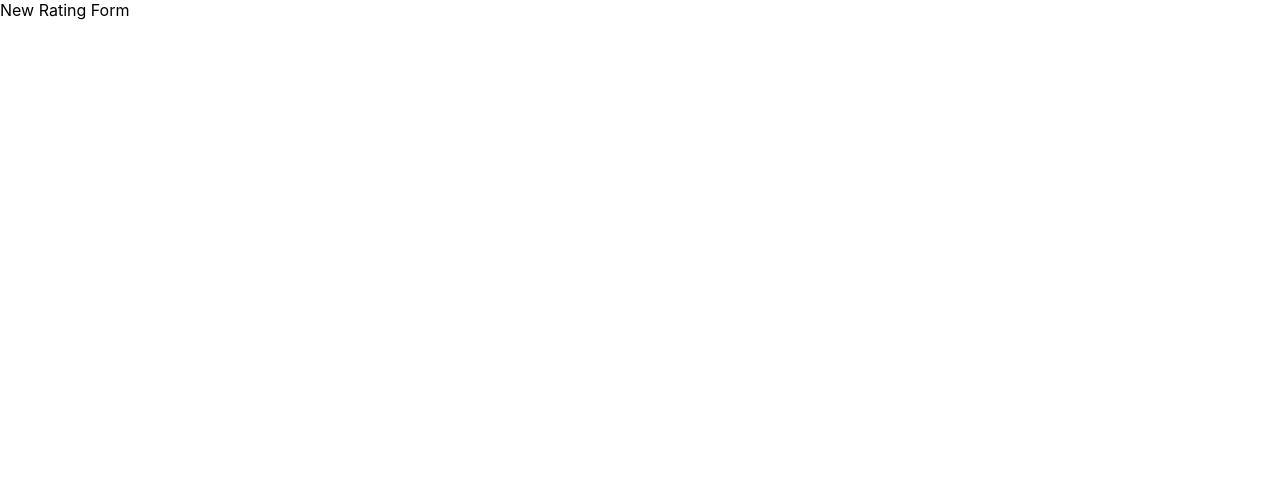
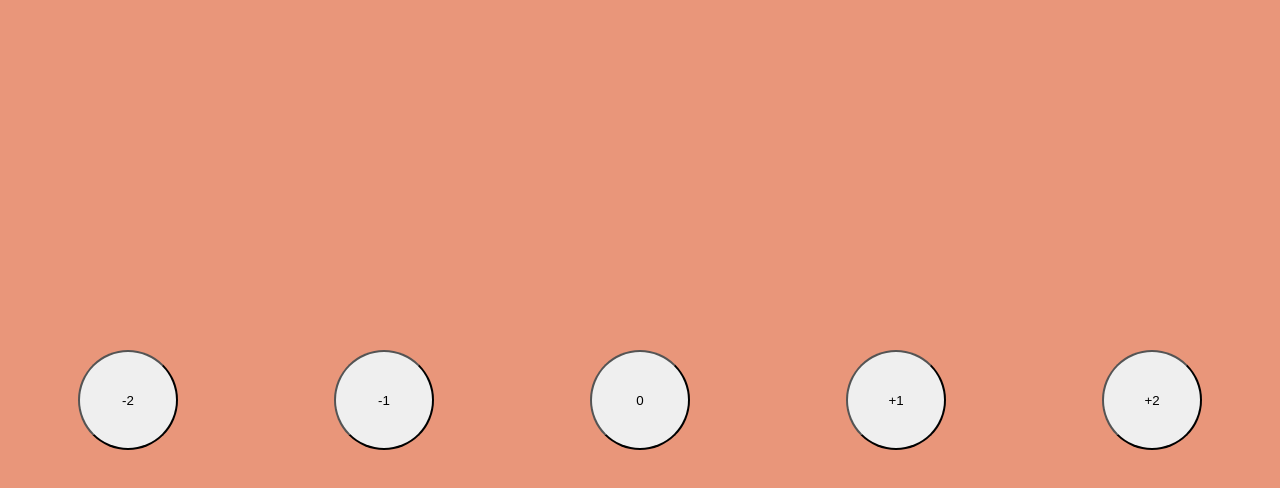
Before and after one commit to MandyGan/Mood-Track-App, a React (Create React App) app: page / in a window 1280 px wide. Both pictures are taken after a click on the button "log". Shown: the top 488 px of the page. Built offline with nearby package versions, Linux system fonts and the light colour scheme.

Commit message:
Add rating form and view report page

```diff
--- a/src/App.js
+++ b/src/App.js
@@ -1,9 +1,11 @@
 import { useState } from "react";
 import "./App.css";
-import { HomeScreen } from "./components";
+import { HomeScreen, NewRatingForm, ViewReport } from "./components";
 import { APP_STATES } from "./utils/constants";
+
 function App() {
   const [currentScreen, setCurrentScreen] = useState(APP_STATES.home);
+  const [ratings, setRatings] = useState([1, 2, -1, 0]);
 
   return (
     <div className="appContainer">
@@ -11,9 +13,16 @@ function App() {
         <HomeScreen setCurrentScreen={setCurrentScreen} />
       ) : null}
 
-      {currentScreen === APP_STATES.newRating ? "New Rating Form" : null}
+      {currentScreen === APP_STATES.newRating ? (
+        <NewRatingForm
+          setRatings={setRatings}
+          setCurrentScreen={setCurrentScreen}
+        />
+      ) : null}
 
-      {currentScreen === APP_STATES.viewReport ? "Report Goes Here" : null}
+      {currentScreen === APP_STATES.viewReport ? (
+        <ViewReport ratings={ratings} setCurrentScreen={setCurrentScreen} />
+      ) : null}
     </div>
   );
 }
--- a/src/components/HomeScreen.css
+++ b/src/components/HomeScreen.css
@@ -7,8 +7,8 @@
     gap: 150px;
   }
   .homeButton {
-    height: 100px;
-    width: 100px;
+    height: 150px;
+    width: 150px;
     border-radius: 50%;
     border: none;
   }
--- /dev/null
+++ b/src/components/NewRatingForm.css
@@ -0,0 +1,13 @@
+
+.newRatingForm {
+    background-color: darksalmon;
+    height: 100%;
+    display: flex;
+    align-items: center;
+    justify-content: space-around;
+  }
+.emojiButton {
+    height: 100px;
+    width: 100px;
+    border-radius: 50%;
+}
--- /dev/null
+++ b/src/components/NewRatingForm.js
@@ -0,0 +1,54 @@
+import { APP_STATES } from "../utils/constants";
+import "./NewRatingForm.css";
+
+export const NewRatingForm = ({ setRatings, setCurrentScreen }) => {
+  return (
+    <div className="newRatingForm">
+      <button
+        className="emojiButton"
+        onClick={() => {
+          setRatings((ratings) => [...ratings, -2]);
+          setCurrentScreen(APP_STATES.home);
+        }}
+      >
+        -2
+      </button>
+      <button
+        className="emojiButton"
+        onClick={() => {
+          setRatings((ratings) => [...ratings, -1]);
+          setCurrentScreen(APP_STATES.home);
+        }}
+      >
+        -1
+      </button>
+      <button
+        className="emojiButton"
+        onClick={() => {
+          setRatings((ratings) => [...ratings, 0]);
+          setCurrentScreen(APP_STATES.home);
+        }}
+      >
+        0
+      </button>
+      <button
+        className="emojiButton"
+        onClick={() => {
+          setRatings((ratings) => [...ratings, 1]);
+          setCurrentScreen(APP_STATES.home);
+        }}
+      >
+        +1
+      </button>
+      <button
+        className="emojiButton"
+        onClick={() => {
+          setRatings((ratings) => [...ratings, 2]);
+          setCurrentScreen(APP_STATES.home);
+        }}
+      >
+        +2
+      </button>
+    </div>
+  );
+};
--- /dev/null
+++ b/src/components/ViewReport.js
@@ -0,0 +1,11 @@
+import "./ViewReport.css";
+import { APP_STATES } from "../utils/constants";
+
+export const ViewReport = ({ setCurrentScreen, ratings }) => {
+  return (
+    <div>
+      {ratings.join(", ")}
+      <button onClick={() => setCurrentScreen(APP_STATES.home)}>Back</button>
+    </div>
+  );
+};
--- a/src/components/index.js
+++ b/src/components/index.js
@@ -1 +1,3 @@
 export { HomeScreen } from "./HomeScreen";
+export { NewRatingForm } from "./NewRatingForm";
+export { ViewReport } from "./ViewReport";
```
Also changed, not shown: src/index.js (+6 -6 lines), src/components/ViewReport.css (added).
